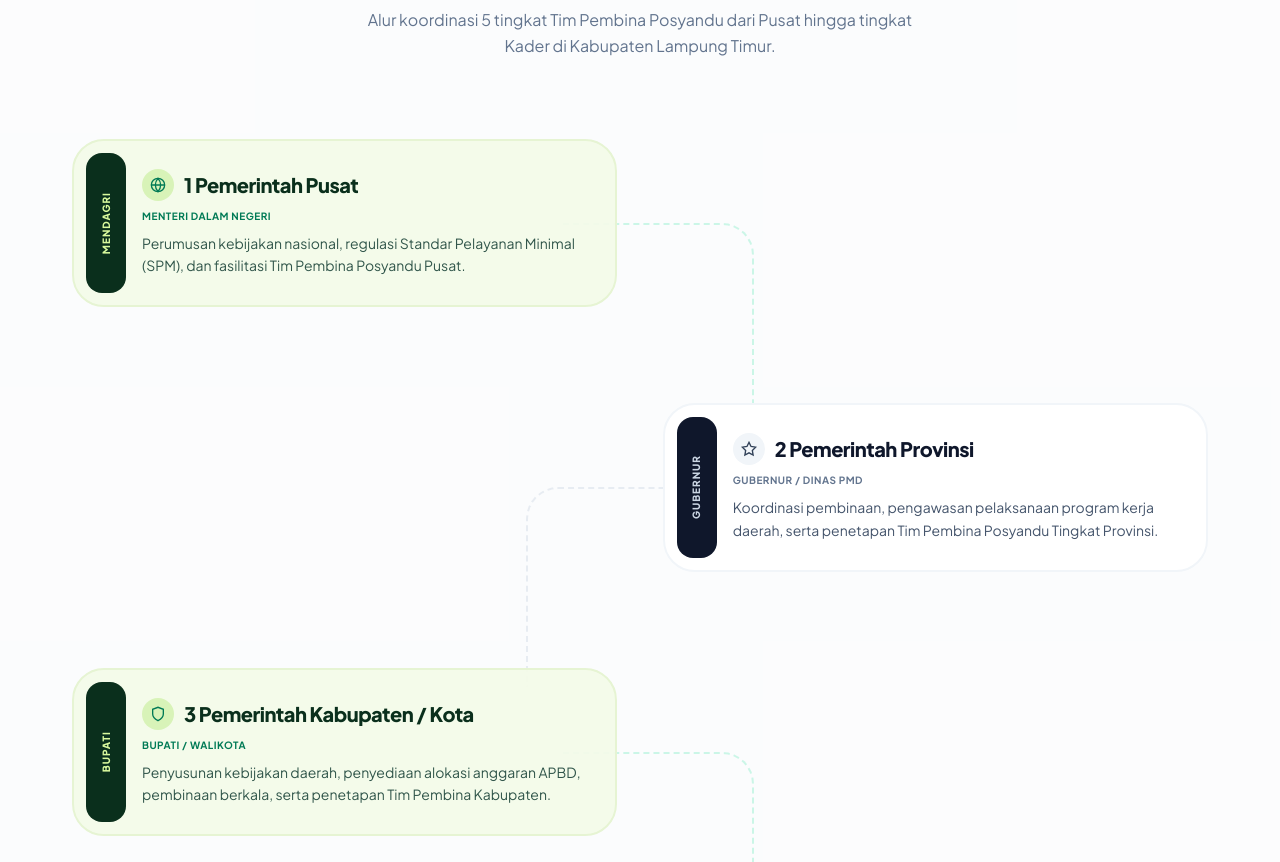
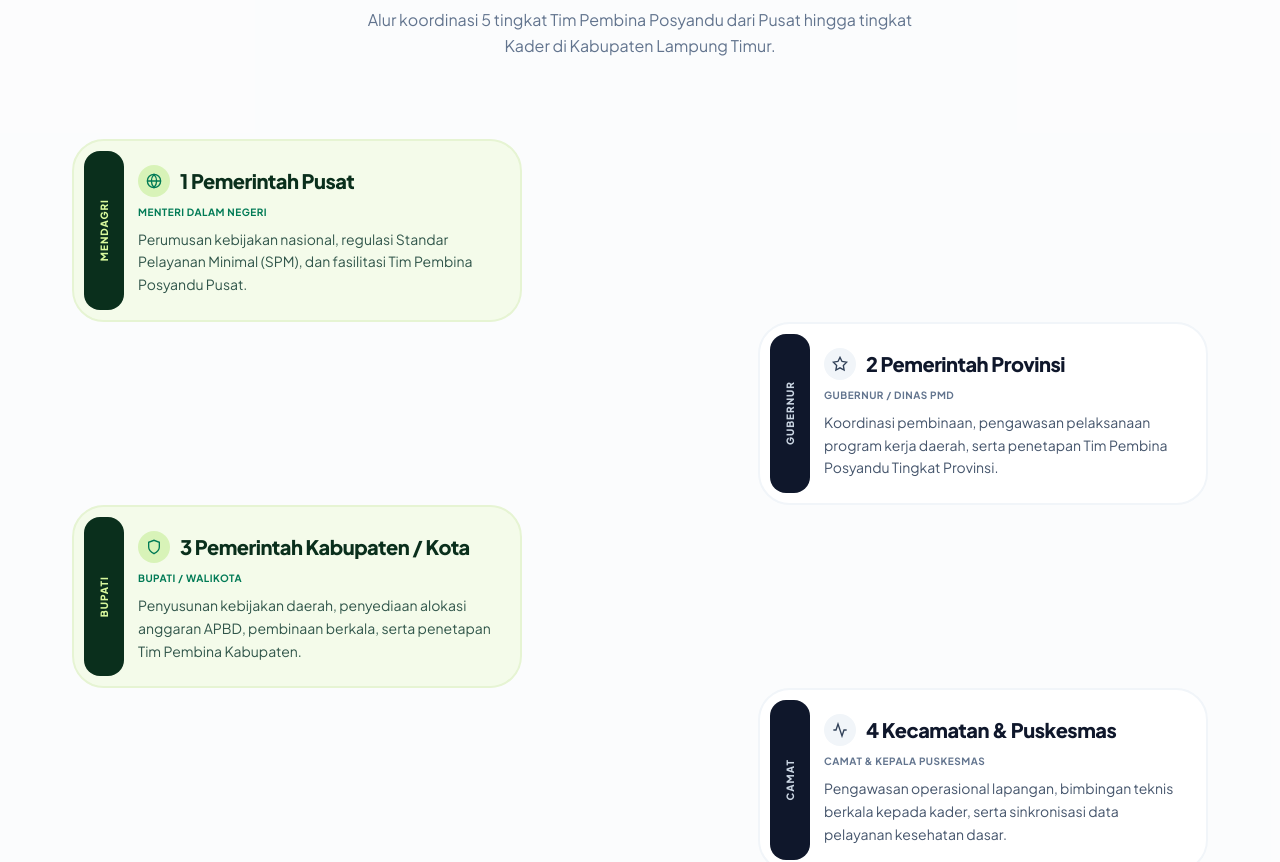
Before and after one commit to 960nata/sip-posyandu-ratujayatani, a Next.js app: page / in a window 1280 px wide. Shown: the part 4440-5302 px from the top of the page. Built offline with nearby package versions, Linux system fonts and the light colour scheme; no server answers.

Commit message:
Refactor Kelembagaan timeline cards to w-[450px] with lg:-mt-24 vertical overlap staggers and responsive S-curve SVG line paths connecting top/bottom centers of cards

```diff
--- a/src/app/page.tsx
+++ b/src/app/page.tsx
@@ -718,9 +718,9 @@ export default function Home() {
               return (
                 <motion.div
                   key={idx}
-                  className={`relative z-10 w-full lg:w-[48%] flex items-stretch ${
+                  className={`relative z-10 w-full lg:w-[450px] flex items-stretch ${
                     isEven ? "self-end" : "self-start"
-                  }`}
+                  } ${idx > 0 ? "lg:-mt-24" : ""}`}
                   initial={{ opacity: 0, y: 30 }}
                   whileInView={{ opacity: 1, y: 0 }}
                   transition={{ duration: 0.6, delay: idx * 0.15 }}
@@ -728,7 +728,7 @@ export default function Home() {
                 >
                   {/* Outer Card with border and shadow */}
                   <div
-                    className={`group relative z-10 flex items-stretch w-full p-3 rounded-[32px] border-2 transition-all duration-500 hover:shadow-xl hover:-translate-y-1 ${
+                    className={`group relative z-10 flex items-stretch w-full p-2.5 rounded-[32px] border-2 transition-all duration-500 hover:shadow-xl hover:-translate-y-1 ${
                       isGreen
                         ? "bg-[#f4fbe9]/95 border-[#e6f4d3] hover:bg-[#ebf8d9]"
                         : "bg-white border-slate-100 hover:bg-slate-50/50"
@@ -748,7 +748,7 @@ export default function Home() {
                     </div>
 
                     {/* Content Section on Right */}
-                    <div className="flex flex-col justify-between p-4 flex-1">
+                    <div className="flex flex-col justify-between p-3.5 flex-1">
                       {/* Top Header Row (Icon + Number + Title) */}
                       <div className="flex items-center gap-2.5 mb-2">
                         {/* Icon Container */}
@@ -785,14 +785,22 @@ export default function Home() {
                     </div>
                   </div>
 
-                  {/* Connecting Line (Only on Desktop) */}
+                  {/* Connecting Line (Only on Desktop) - Responsive Cubic Bezier Curves */}
                   {idx < 4 && (
                     isEven ? (
                       /* Connects Even Card (Right Col) down to Odd Card (Left Col) in the next row */
-                      <div className="hidden lg:block absolute right-[90%] top-[50%] w-[35%] h-[200px] border-t-2 border-l-2 border-dashed border-slate-300/40 rounded-tl-[32px] pointer-events-none -z-10" />
+                      <div className="hidden lg:block absolute left-[380px] right-[380px] top-[90px] h-[200px] pointer-events-none -z-10">
+                        <svg className="w-full h-full stroke-current text-slate-300/40" fill="none" preserveAspectRatio="none" viewBox="0 0 100 100">
+                          <path d="M100,10 C50,10 50,90 0,90" strokeWidth="2" strokeDasharray="4 4" strokeLinecap="round" />
+                        </svg>
+                      </div>
                     ) : (
                       /* Connects Odd Card (Left Col) down to Even Card (Right Col) in the same row */
-                      <div className="hidden lg:block absolute left-[90%] top-[50%] w-[35%] h-[200px] border-t-2 border-r-2 border-dashed border-emerald-300/30 rounded-tr-[32px] pointer-events-none -z-10" />
+                      <div className="hidden lg:block absolute left-[380px] right-[380px] top-[90px] h-[200px] pointer-events-none -z-10">
+                        <svg className="w-full h-full stroke-current text-emerald-300/30" fill="none" preserveAspectRatio="none" viewBox="0 0 100 100">
+                          <path d="M0,10 C50,10 50,90 100,90" strokeWidth="2" strokeDasharray="4 4" strokeLinecap="round" />
+                        </svg>
+                      </div>
                     )
                   )}
                 </motion.div>
```
